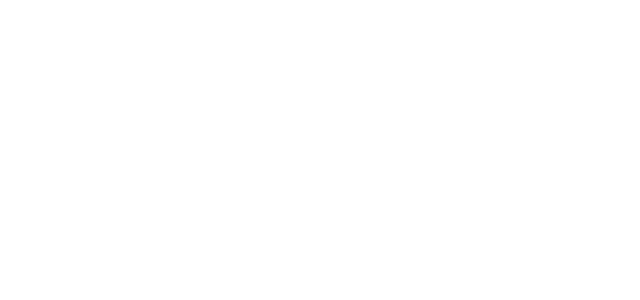
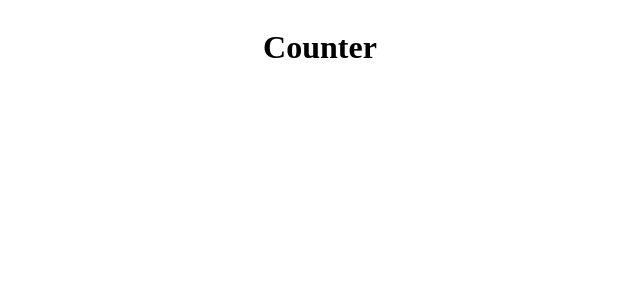
Before and after one commit to SeggyFault/react-counter, a React (Vite) app: page / in a window 1280 px wide. Shown: the top 300 px of the page, without its empty margins (320-960 px from the left). Built offline with nearby package versions, Linux system fonts and the light colour scheme.

Commit message:
feat: add css module to Counter component

```diff
--- a/src/Counter/Counter.jsx
+++ b/src/Counter/Counter.jsx
@@ -1,6 +1,10 @@
+import styles from "./Counter.module.css";
+
 function Counter() {
   return(
-    <div></div>
+    <div className={styles.counter}>
+      <h1>Counter</h1>
+    </div>
   )
 }
 
--- /dev/null
+++ b/src/Counter/Counter.module.css
@@ -0,0 +1,4 @@
+.counter {
+  display: flex;
+  justify-content: center;
+}
```
